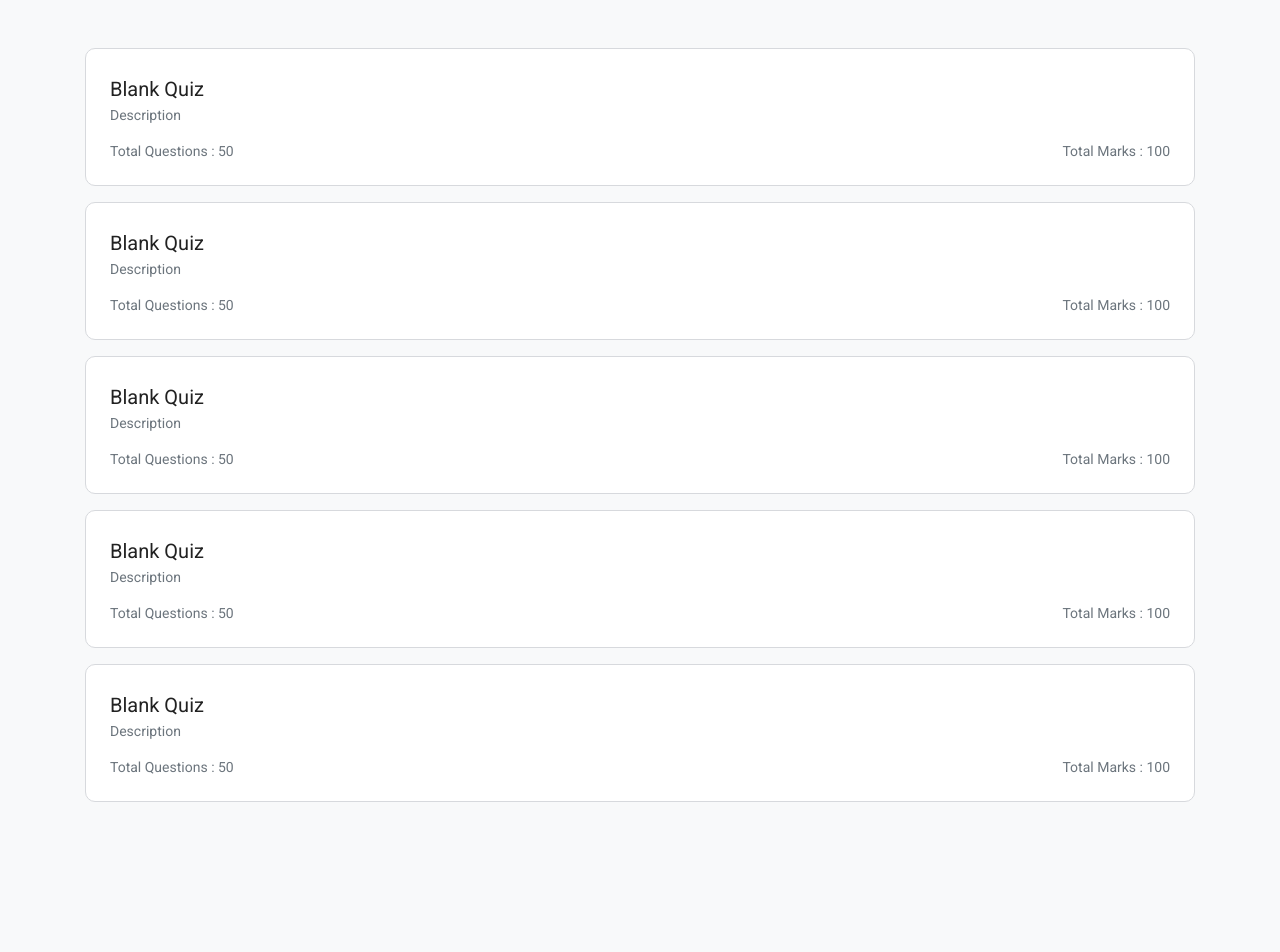
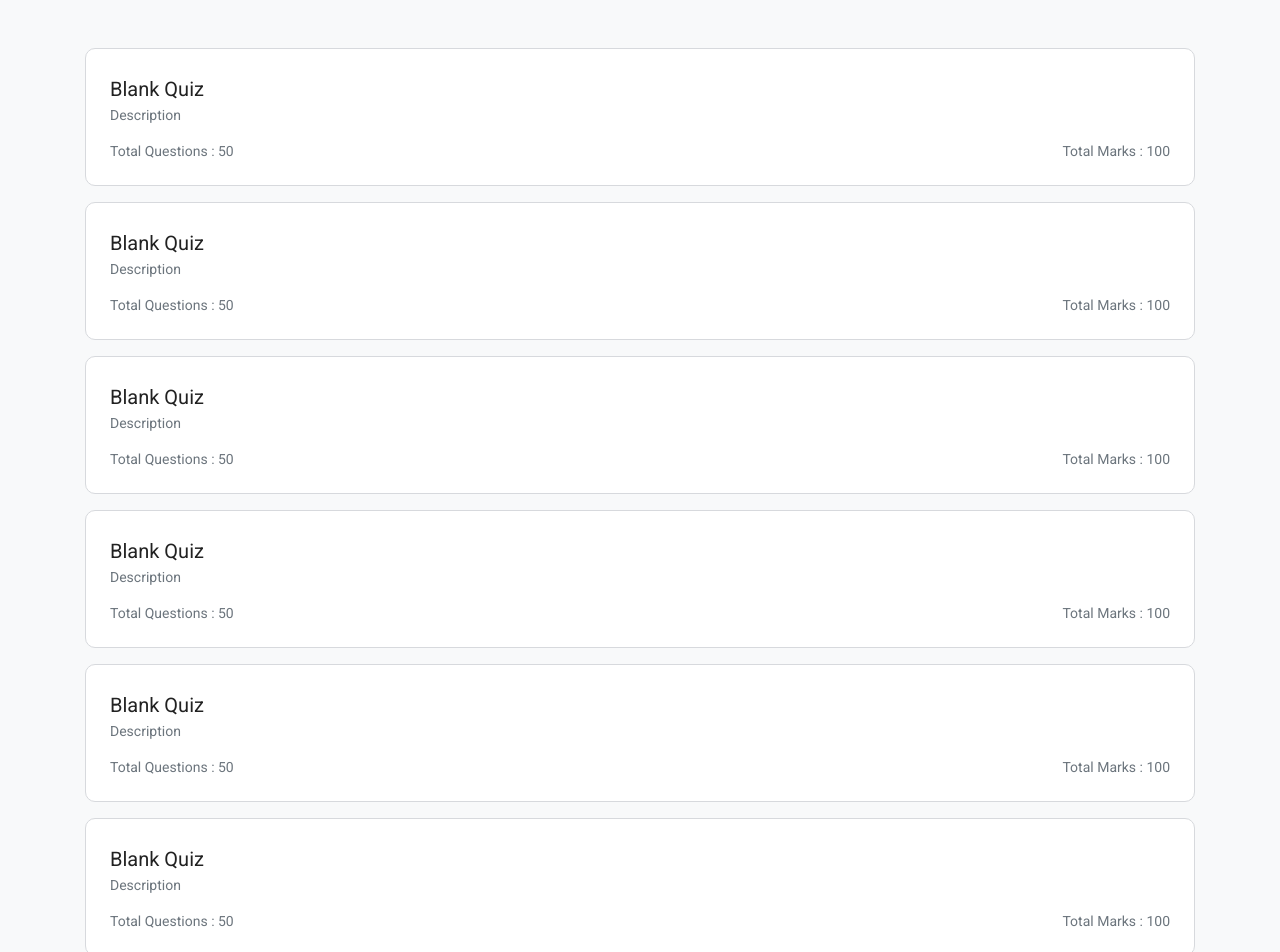
Before and after one commit to ShastrakarAkshay/Examize, an Angular app: page / in a window 1280 px wide. Shown: the top 952 px of the page. Before the commit the page ends 802 px from the top, so only its background shows below. Built offline with nearby package versions, Linux system fonts and the light colour scheme.

Commit message:
delete button added in question list

```diff
--- a/src/app/question-bank-list/question-bank-list.component.html
+++ b/src/app/question-bank-list/question-bank-list.component.html
@@ -1,4 +1,8 @@
-<mat-card class="p-4 mb-3 text-capitalize" *ngFor="let i of [1,2,3,4,5]" routerLink="question-bank">
+<mat-card class="p-4 mb-3 text-capitalize" *ngFor="let list of questionList" routerLink="question-bank" (mouseover)="list.showDelete = true;" (mouseleave)="list.showDelete = false;">
+    <button mat-icon-button color="basic" class="btn-hover btn-delete" matTooltip="Delete" *ngIf="list.showDelete"
+        (click)="$event.stopPropagation();">
+        <mat-icon>delete_outline</mat-icon>
+    </button>
     <h2 class="mb-0 title"> Blank Quiz </h2>
     <p class="mb-0 text-secondary">Description</p>
     <div class="mat-content mt-3 text-secondary">
--- a/src/app/question-bank-list/question-bank-list.component.scss
+++ b/src/app/question-bank-list/question-bank-list.component.scss
@@ -17,4 +17,9 @@
     .title {
         font-weight: 400 !important;
     }
+    .btn-delete {
+        position: absolute;
+        right: 5px;
+        top: 5px;
+    }
 }
--- a/src/app/question-bank-list/question-bank-list.component.ts
+++ b/src/app/question-bank-list/question-bank-list.component.ts
@@ -1,4 +1,4 @@
-import { Component, OnInit } from '@angular/core';
+import { Component, HostListener, OnInit } from '@angular/core';
 
 @Component({
   selector: 'app-question-bank-list',
@@ -7,9 +7,37 @@ import { Component, OnInit } from '@angular/core';
 })
 export class QuestionBankListComponent implements OnInit {
 
+  questionList: any = [] = [];
+
   constructor() { }
 
   ngOnInit(): void {
+    this.questionList = [
+      {
+        id: 1,
+        showDelete: false
+      },
+      {
+        id: 2,
+        showDelete: false
+      },
+      {
+        id: 3,
+        showDelete: false
+      },
+      {
+        id: 4,
+        showDelete: false
+      },
+      {
+        id: 5,
+        showDelete: false
+      },
+      {
+        id: 6,
+        showDelete: false
+      }
+    ]
   }
 
 }
--- a/src/app/question-bank/question-bank.component.html
+++ b/src/app/question-bank/question-bank.component.html
@@ -106,9 +106,12 @@
                 </div>
             </mat-card>
         </div>
-        <mat-card class="p-4" style="display: flex;">
-            <mat-icon class="invalid-preview" matTooltip="Invalid Question">lens</mat-icon>
-            <span class="text-secondary pl-2">has empty question name OR has empty option name OR has no options AND these questions or option will be ignore !</span>
+        <mat-card class="p-4">
+            <p class="note mb-2 text-muted">Note</p>
+            <div style="display: flex;">
+                <mat-icon class="invalid-preview" matTooltip="Invalid Question">lens</mat-icon>
+                <span class="text-secondary pl-2">has empty question name OR has empty option name OR has no options AND these questions or option will be ignore !</span>
+            </div>
         </mat-card>
     </div>
     <div class="row w-100 mt-3 mb-3 pl-3 pr-3 footer">
--- a/src/app/question-bank/question-bank.component.ts
+++ b/src/app/question-bank/question-bank.component.ts
@@ -74,8 +74,10 @@ export class QuestionBankComponent implements OnInit {
       return { ...item, readonly: true }
     })
     this.quizData.questions.splice(index + 1, 0, emptyQuestion);
-    const card = document.getElementById('card' + index);
-    card.scrollIntoView({ behavior: 'smooth' });
+    if(index >= 0) {
+      const card = document.getElementById('card' + index);
+      card.scrollIntoView({ behavior: 'smooth' });
+    }
   }
 
   addMarks(id: any) {
```
